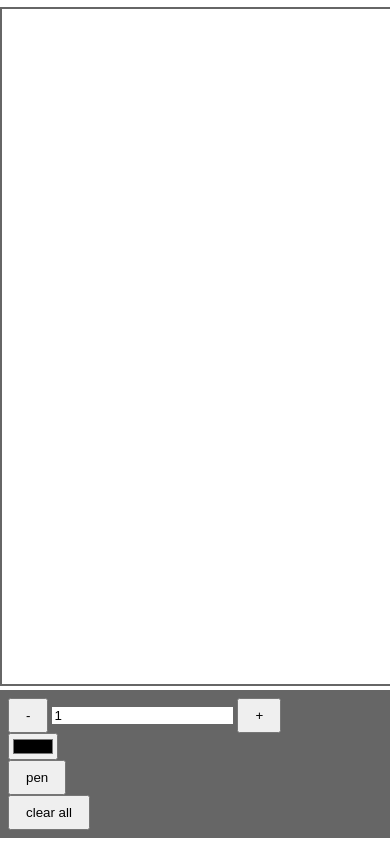
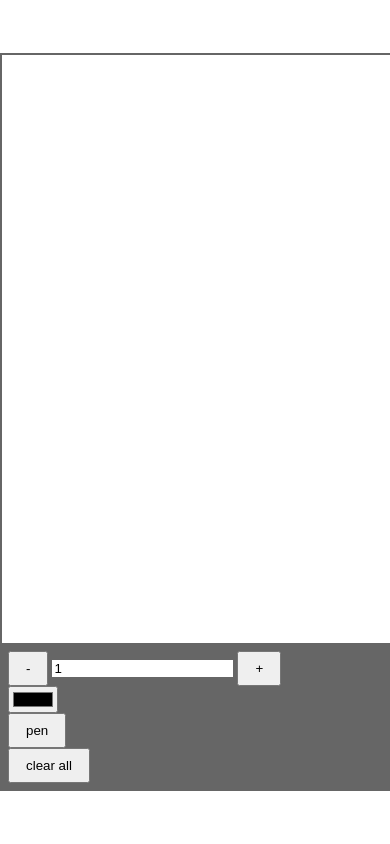
Before and after one commit to IsmailHosen696/sketch-app-js, a plain HTML site: page index.html in a window 390 px wide. Drawn offline with Linux system fonts and the light colour scheme.

Commit message:
des chng

```diff
--- a/style.css
+++ b/style.css
@@ -33,13 +33,14 @@ button {
 }
 #canvas {
   max-width: 850px;
-  min-height: 80vh;
+  height: 80vh;
   width: 100%;
 }
 
 @media screen and (max-width: 600px) {
   #canvas {
     width: 100%;
+    height:70vh;
   }
   .toolbox {
     flex-direction: column;
```
